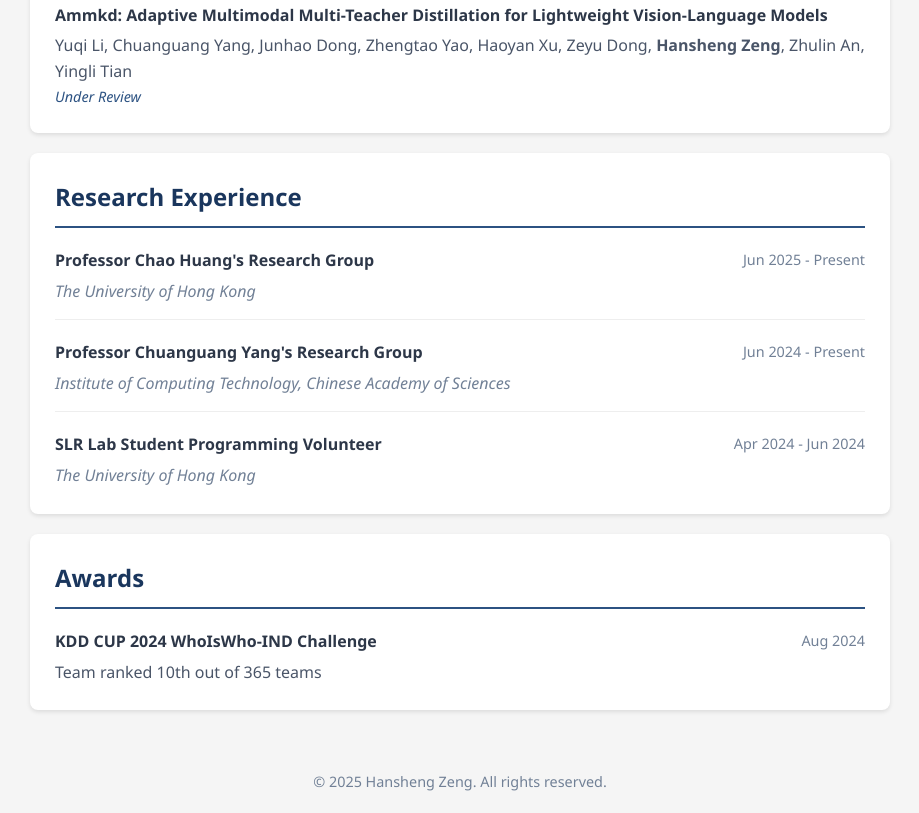
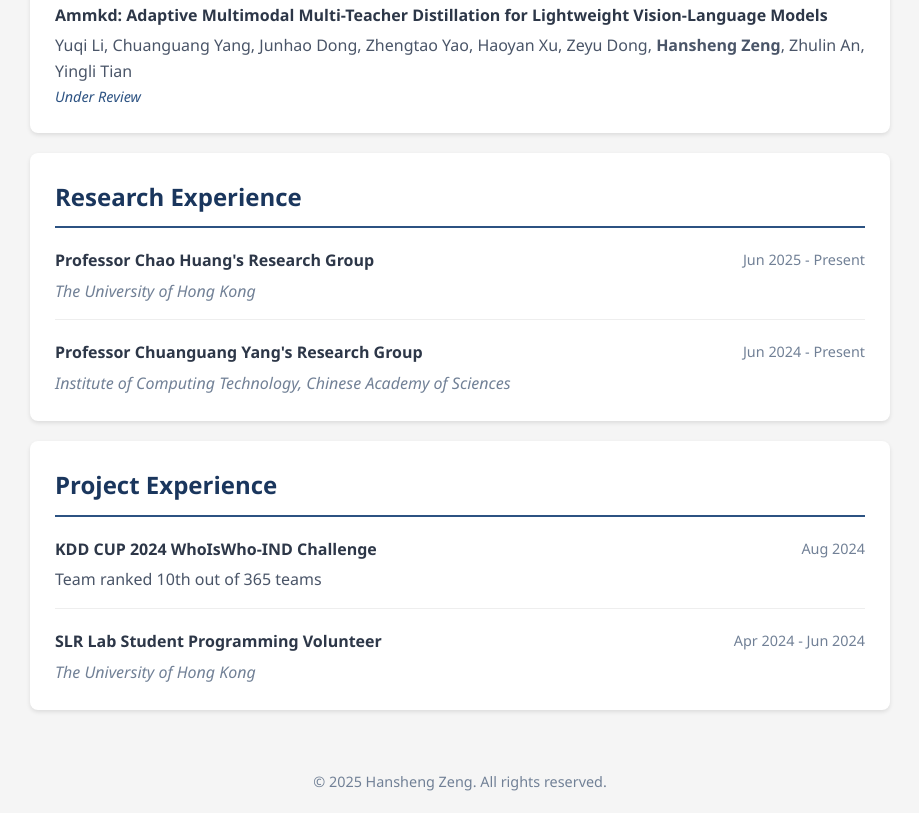
Before and after one commit to Hanson1331/Hanson1331.github.io, a plain HTML site: page index.html in a window 1280 px wide. Shown: the part 2133-2946 px from the top of the page, without its empty margins (180-1099 px from the left). Drawn offline with Linux system fonts and the light colour scheme.

Commit message:
Move SLR Lab and KDD Award into new Project Experience section
Co-Authored-By: Claude Opus 4.6 <noreply@anthropic.com>

```diff
--- a/index.html
+++ b/index.html
@@ -271,23 +271,23 @@
                 </div>
                 <div class="item-location">Institute of Computing Technology, Chinese Academy of Sciences</div>
             </div>
+        </section>
+
+        <section id="project-experience">
+            <h2>Project Experience</h2>
+            <div class="experience-item">
+                <div class="item-header">
+                    <span class="item-title">KDD CUP 2024 WhoIsWho-IND Challenge</span>
+                    <span class="item-date">Aug 2024</span>
+                </div>
+                <div class="item-details">Team ranked 10th out of 365 teams</div>
+            </div>
             <div class="experience-item">
                 <div class="item-header">
                     <span class="item-title">SLR Lab Student Programming Volunteer</span>
                     <span class="item-date">Apr 2024 - Jun 2024</span>
                 </div>
                 <div class="item-location">The University of Hong Kong</div>
-            </div>
-        </section>
-
-        <section id="awards">
-            <h2>Awards</h2>
-            <div class="award-item">
-                <div class="item-header">
-                    <span class="item-title">KDD CUP 2024 WhoIsWho-IND Challenge</span>
-                    <span class="item-date">Aug 2024</span>
-                </div>
-                <div class="item-details">Team ranked 10th out of 365 teams</div>
             </div>
         </section>
 
```
